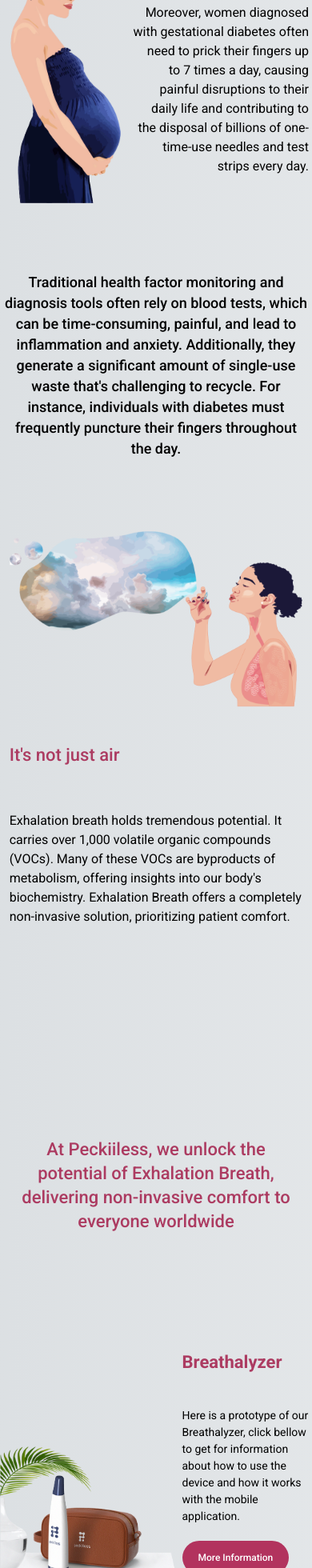
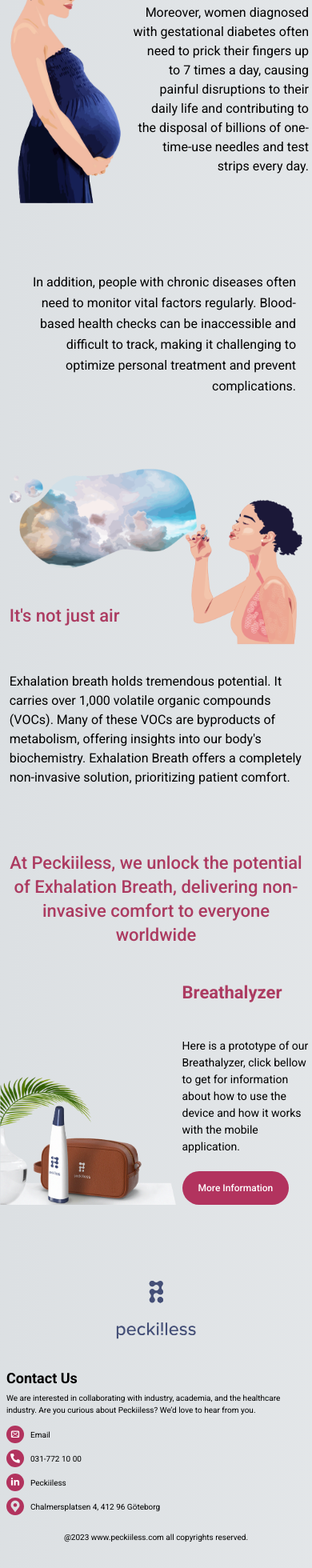
Before and after one commit to Peckiiless/peckiiless-website, a Next.js app: page /healthcare in a window 390 px wide. Shown: the part 650-2610 px from the top of the page at 80% size. Built offline with nearby package versions, Linux system fonts and the light colour scheme.

Commit message:
finishes responsiveness to healtcare page

```diff
--- a/app/components/Footer.tsx
+++ b/app/components/Footer.tsx
@@ -4,26 +4,29 @@ import Logo from "./Logo";
 
 const Footer = () => {
   return (
-    <div className="md:text-[1.5rem] xs:text-[1.125rem] text-[.625rem]">
-      <div className="mt-44 mx-auto px-2 ">
+    <div className="md:text-[1.5rem] xs:text-[1.125rem] text-[.625rem] mt-20 md:mt-44">
+      <div className="mx-auto">
         <h1 className="flex justify-center mt-5">
-          <Link href="/" className="no-underline flex items-center gap-1">
+          <Link
+            href="/"
+            className="no-underline flex items-center justify-center gap-1"
+          >
             <Logo fillLogo="#444F77" fillText="#444F77" direction="col" />
           </Link>
         </h1>
-        <div className="flex flex-col lg:pl-20">
+        <div className="flex flex-col lg:pl-20 mx-2">
           <p className="font-semibold md:text-[2.125rem] xs:text-[1.75rem] text-[1.125rem] pt-5">
             Contact Us
           </p>
-          <p className="py-4 max-w-[63.5rem]">
+          <p className="py-1 xs:py-4 max-w-[63.5rem]">
             We are interested in collaborating with industry, academia, and the
             healthcare industry. Are you curious about Peckiiless? We’d love to
             hear from you.
           </p>
-          <div className="flex flex-col gap-2 xs:gap-4  mt-4 ">
+          <div className="flex flex-col gap-2 xs:gap-4  mt-2 xs:mt-4 ">
             <div className="flex gap-2 xs:gap-4 items-center">
               <svg
-                className="w-[30px] xs:w-[40px] md:w-[50px]"
+                className="w-[22px] xs:w-[40px] md:w-[50px]"
                 width="inherit"
                 height="inherit"
                 viewBox="0 0 60 60"
@@ -41,7 +44,7 @@ const Footer = () => {
             </div>
             <div className="flex gap-2 xs:gap-4 items-center">
               <svg
-                className="w-[30px] xs:w-[40px] md:w-[50px]"
+                className="w-[22px] xs:w-[40px] md:w-[50px]"
                 xmlns="http://www.w3.org/2000/svg"
                 width="inherit"
                 height="inherit"
@@ -59,7 +62,7 @@ const Footer = () => {
             </div>
             <div className="flex gap-2 xs:gap-4 items-center">
               <svg
-                className="w-[30px] xs:w-[40px] md:w-[50px]"
+                className="w-[22px] xs:w-[40px] md:w-[50px]"
                 xmlns="http://www.w3.org/2000/svg"
                 width="inherit"
                 height="inherit"
@@ -82,7 +85,7 @@ const Footer = () => {
             </div>
             <div className="flex gap-2 xs:gap-4 items-center">
               <svg
-                className="w-[30px] xs:w-[40px] md:w-[50px]"
+                className="w-[22px] xs:w-[40px] md:w-[50px]"
                 xmlns="http://www.w3.org/2000/svg"
                 width="inherit"
                 height="inherit"
@@ -105,7 +108,7 @@ const Footer = () => {
 
           <div className="flex gap-10 py-4">
             <svg
-            className="w-[30px] xs:w-[40px] md:w-[50px]"
+            className="w-[22px] xs:w-[40px] md:w-[50px]"
               xmlns="http://www.w3.org/2000/svg"
               width="inherit"
               height="inherit"
@@ -119,7 +122,7 @@ const Footer = () => {
               />
             </svg>
             <svg
-            className="w-[30px] xs:w-[40px] md:w-[50px]"
+            className="w-[22px] xs:w-[40px] md:w-[50px]"
               width="inherit"
               height="inherit"
               viewBox="0 0 60 60"
@@ -142,7 +145,7 @@ const Footer = () => {
             </svg>
 
             <svg
-            className="w-[30px] xs:w-[40px] md:w-[50px]"
+            className="w-[22px] xs:w-[40px] md:w-[50px]"
               width="inherit"
               height="inherit"
               viewBox="0 0 60 60"
@@ -170,10 +173,10 @@ const Footer = () => {
           </div>
         </div> */}
       </div>
-      <p className="text-center py-10">
+      <p className="text-center py-5 xs:py-10">
         @2023 www.peckiiless.com all copyrights reserved.
       </p>
-      <div className="bg-footer h-[15rem] bg-cover bg-no-repeat"></div>
+      <div className="bg-footer h-[5rem] sm:h-[15rem] bg-bottom xs:bg-top bg-contain xs:bg-cover bg-no-repeat"></div>
     </div>
   );
 };
--- a/app/healthcare/BlowingLady.tsx
+++ b/app/healthcare/BlowingLady.tsx
@@ -2,8 +2,8 @@ import Image from "next/image";
 
 export default function BlowingLady() {
   return (
-    <section className="relative md:h-[50rem] h-[34rem] p-2">
-      <div className="md:max-w-[60%] absolute bottom-0 left-[3%]">
+    <section className="relative md:h-[50rem] xs:h-[34rem] h-[28rem] p-2">
+      <div className="sm:max-w-[67%] absolute bottom-0 left-[3%]">
         <p className="font-medium xs:text-[2rem] md:text-[2.875rem] text-[1.375rem] text-primary-800 leading-[3.75rem] pb-10 ">
           It&#39;s not just air
         </p>
@@ -16,7 +16,7 @@ export default function BlowingLady() {
         </p>
       </div>
 
-      <div className="sm:absolute left-[20%] right-1 bottom-[16%] xl:bottom-0  sm:pl-28">
+      <div className="sm:absolute left-[20%] lg:left-[34%] right-1 sm:bottom-[25%] lg:bottom-[16%] xl:bottom-[10%] 2xl:bottom-0  sm:pl-28">
         <Image
           src="/bubble-lady.svg"
           width={1200}
--- a/app/healthcare/HealthcareBanner.tsx
+++ b/app/healthcare/HealthcareBanner.tsx
@@ -9,7 +9,7 @@ export default function HealthcareBanner() {
         width={0}
         height={0}
         sizes="100vw"
-        className="w-full absolute md:top-[15%] top-[6%]"
+        className="w-full absolute md:top-[10%] top-[6%]"
         priority={true}
       />
 
--- a/app/healthcare/Pregnancy.tsx
+++ b/app/healthcare/Pregnancy.tsx
@@ -39,13 +39,11 @@ export default function Pregnancy() {
           </p>
         </div>
       </div>
-      <p className="xs:hidden text-center font-medium xs:text-[1.625rem] md:text-[1.875rem] text-[1.125rem]  leading-[1.625rem] xs:leading-[2.625rem] py-20 px-1 xs:py-44 xs:px-10 max-w-[70rem] mx-auto">
-        Traditional health factor monitoring and diagnosis tools often rely on
-        blood tests, which can be time-consuming, painful, and lead to
-        inflammation and anxiety. Additionally, they generate a significant
-        amount of single-use waste that&#39;s challenging to recycle. For
-        instance, individuals with diabetes must frequently puncture their
-        fingers throughout the day.
+      <p className="xs:hidden text-right px-5 xs:text-[1.25rem] md:text-[1.75rem] text-[1rem]  leading-[1.625rem] xs:leading-[2.625rem] py-20 xs:py-44 xs:px-10 max-w-[70rem] mx-auto">
+        In addition, people with chronic diseases often need to monitor vital
+        factors regularly. Blood-based health checks can be inaccessible and
+        difficult to track, making it challenging to optimize personal treatment
+        and prevent complications.
       </p>
     </section>
   );
--- a/app/healthcare/ProductBanner.tsx
+++ b/app/healthcare/ProductBanner.tsx
@@ -3,8 +3,8 @@ import CustomButton from "../components/CustomButton";
 
 export default function ProductBanner() {
   return (
-    <div className="pt-20">
-      <p className="text-center font-medium xs:text-[2rem] md:text-[2.625rem] text-[1.375rem] text-primary-800 leading-[1.875rem] xs:leading-[2.625rem] py-36 max-w-[70rem] mx-auto px-5">
+    <div className="">
+      <p className="text-center font-medium xs:text-[2rem] md:text-[2.625rem] text-[1.375rem] text-primary-800 leading-[1.875rem] xs:leading-[2.625rem] py-10 max-w-[75rem] mx-auto px-2">
         At Peckiiless, we unlock the potential of Exhalation Breath, delivering
         non-invasive comfort to everyone worldwide
       </p>
```
